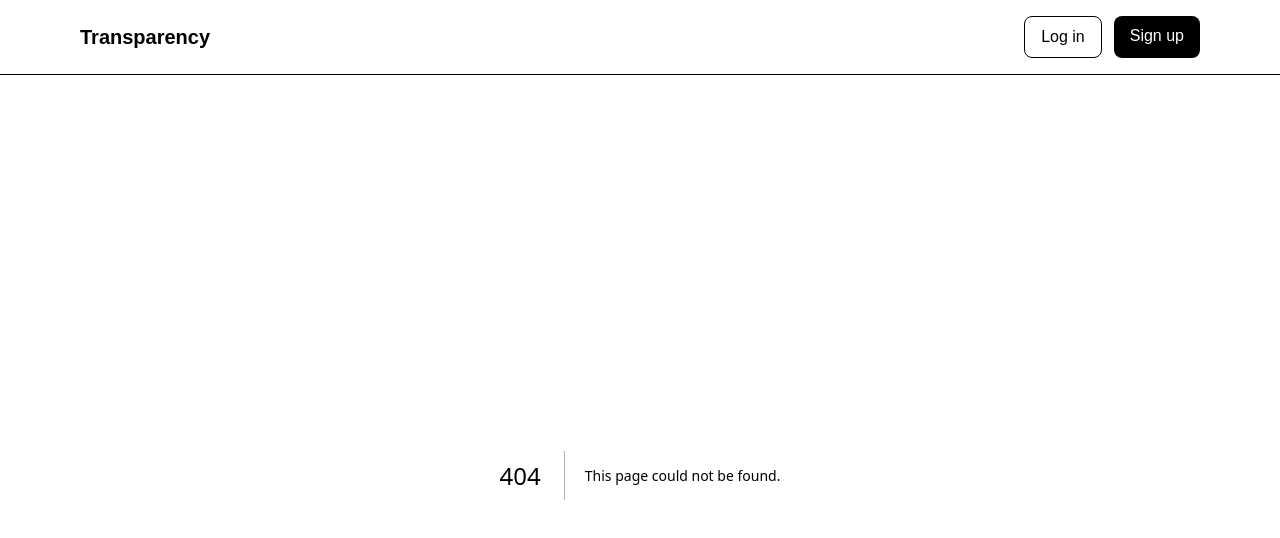
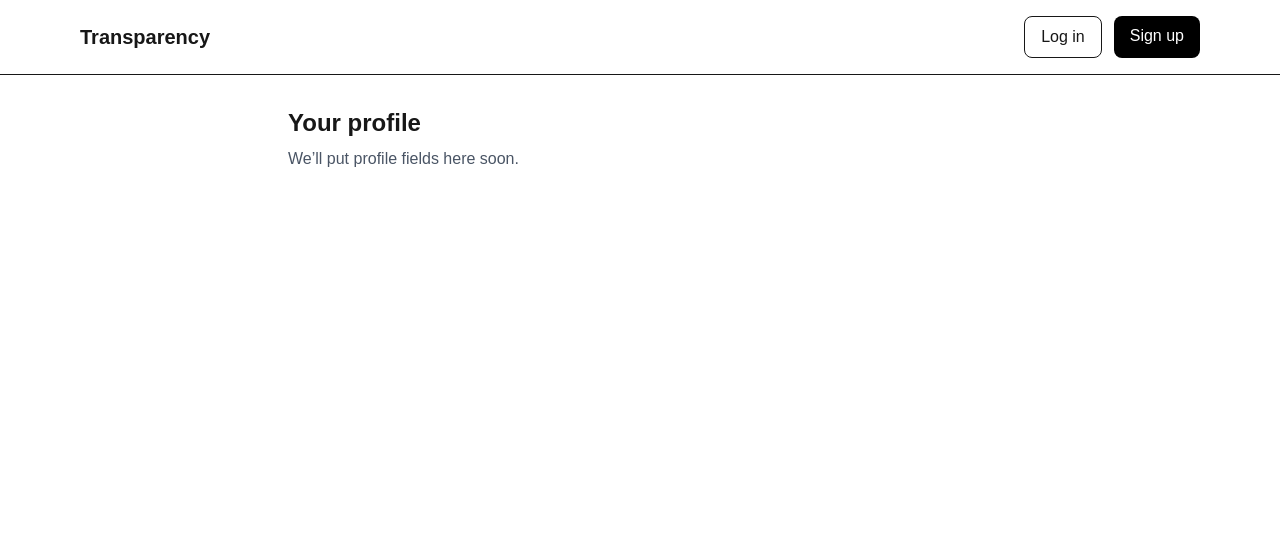
Before and after one commit to zadehsena/transparency, a Next.js app: page /profile in a window 1280 px wide. Before the commit this address had no page. Shown: the top 538 px of the page. Built offline with nearby package versions, Linux system fonts and the light colour scheme; no server answers.

Commit message:
Signout and profile

```diff
--- a/src/app/layout.tsx
+++ b/src/app/layout.tsx
@@ -1,6 +1,8 @@
 import "./globals.css";
 import type { Metadata } from "next";
 import Link from "next/link";
+import Providers from "@/components/Providers";
+import AuthButtons from "@/components/AuthButtons";
 
 export const metadata: Metadata = {
   title: "Transparency",
@@ -11,26 +13,17 @@ export default function RootLayout({ children }: { children: React.ReactNode })
   return (
     <html lang="en">
       <body className="min-h-screen bg-gray-50 text-gray-900 antialiased">
+        <Providers>
           <header className="border-b bg-white">
             <nav className="mx-auto flex max-w-6xl items-center justify-between p-4">
-            {/* Link to home */}
               <Link href="/" className="text-xl font-semibold hover:opacity-80">
                 Transparency
               </Link>
-            <div className="hidden gap-3 sm:flex">
-              <Link href="/login" className="rounded-lg border px-4 py-2 hover:bg-gray-50">
-                Log in
-              </Link>
-              <Link
-                href="/signup"
-                className="rounded-lg bg-black px-4 py-2 text-white hover:bg-gray-900"
-              >
-                Sign up
-              </Link>
-            </div>
+              <AuthButtons />
             </nav>
           </header>
           <main>{children}</main>
+        </Providers>
       </body>
     </html>
   );
--- /dev/null
+++ b/src/app/profile/page.tsx
@@ -0,0 +1,8 @@
+export default function ProfilePage() {
+  return (
+    <section className="mx-auto max-w-3xl p-8">
+      <h1 className="text-2xl font-semibold">Your profile</h1>
+      <p className="mt-2 text-gray-600">We’ll put profile fields here soon.</p>
+    </section>
+  );
+}
--- /dev/null
+++ b/src/components/AuthButtons.tsx
@@ -0,0 +1,36 @@
+"use client";
+
+import Link from "next/link";
+import { useSession, signOut } from "next-auth/react";
+
+export default function AuthButtons() {
+  const { status } = useSession();
+
+  if (status === "authenticated") {
+    return (
+      <div className="hidden gap-3 sm:flex">
+        <Link href="/profile" className="rounded-lg border px-4 py-2 hover:bg-gray-50">
+          Profile
+        </Link>
+        <button
+          className="rounded-lg bg-black px-4 py-2 text-white hover:bg-gray-900"
+          onClick={() => signOut({ callbackUrl: "/" })}
+        >
+          Sign out
+        </button>
+      </div>
+    );
+  }
+
+  // Logged out
+  return (
+    <div className="hidden gap-3 sm:flex">
+      <Link href="/login" className="rounded-lg border px-4 py-2 hover:bg-gray-50">
+        Log in
+      </Link>
+      <Link href="/signup" className="rounded-lg bg-black px-4 py-2 text-white hover:bg-gray-900">
+        Sign up
+      </Link>
+    </div>
+  );
+}
--- /dev/null
+++ b/src/components/Providers.tsx
@@ -0,0 +1,8 @@
+"use client";
+
+import { SessionProvider } from "next-auth/react";
+import type { ReactNode } from "react";
+
+export default function Providers({ children }: { children: ReactNode }) {
+  return <SessionProvider>{children}</SessionProvider>;
+}
```
Also changed, not shown: src/app/api/signup/route.ts (renamed from src/app/api/signup/route.tsx), src/lib/auth.ts (renamed from src/app/lib/auth.ts), 1 other file (tests, documents, lock files or other folders). Lines whose indentation alone changed are shown as unchanged.
